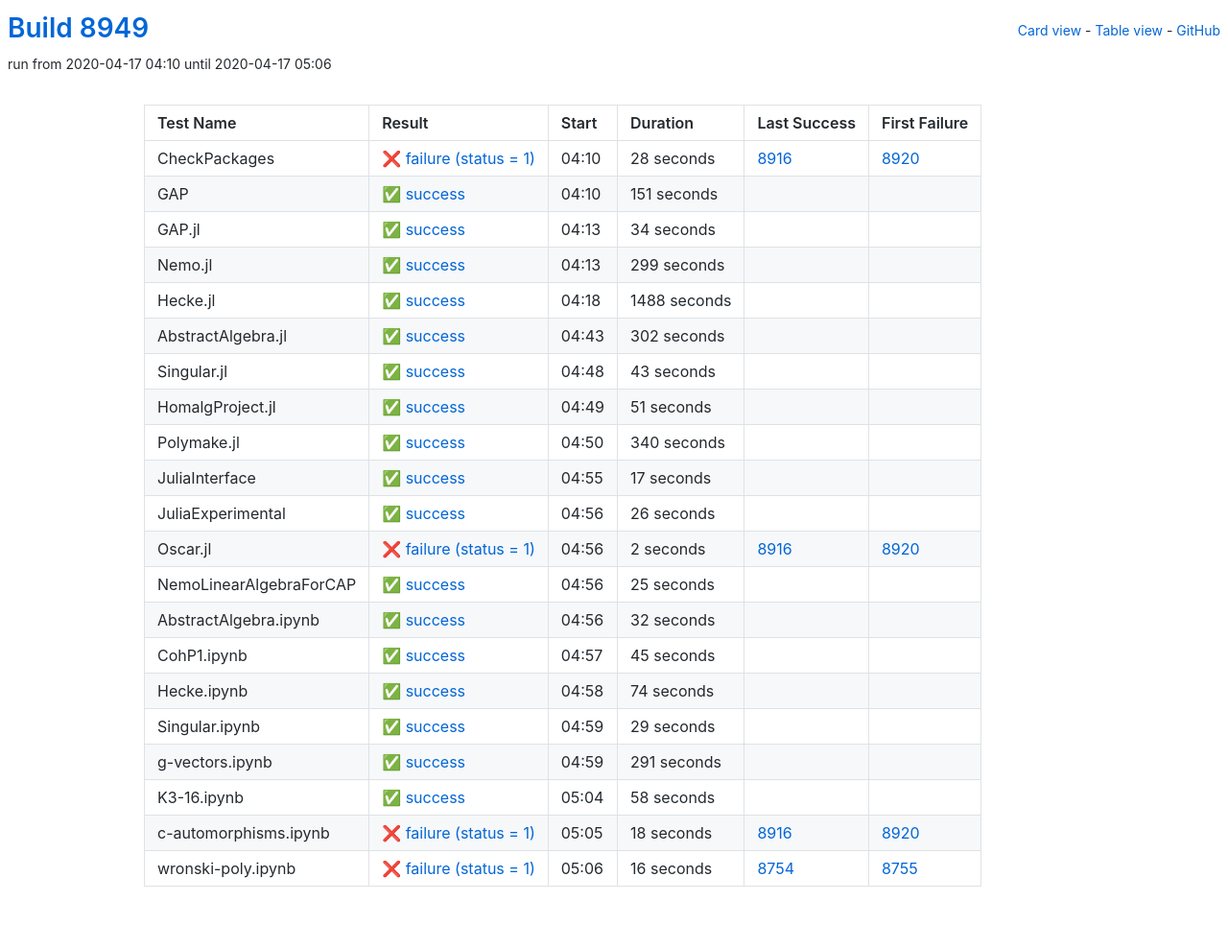
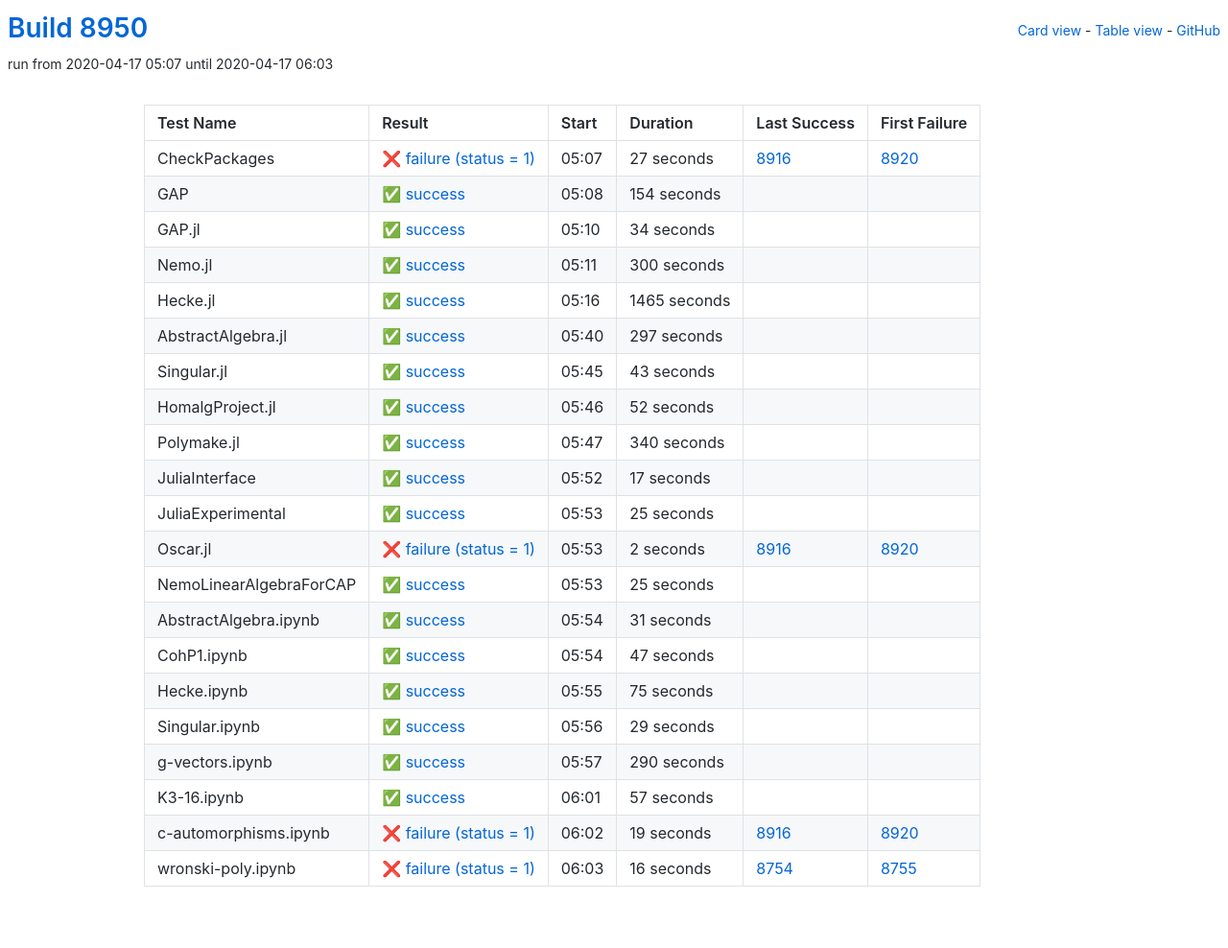
Before and after one commit to oscar-system/oscar-ci-status, a Jekyll site: the page built from table.html, in a window 1280 px wide. Shown: the whole page at 96% size. Built offline with Jekyll 4.4.1, drawn with Linux system fonts in a browser that asks for light colours.

Commit message:
Build 8950

```diff
--- a/_data/ci.yml
+++ b/_data/ci.yml
@@ -1,27 +1,27 @@
-build: 8949
-build_url: https://oscarci.mathematik.uni-kl.de/job/oscar/8949/
+build: 8950
+build_url: https://oscarci.mathematik.uni-kl.de/job/oscar/8950/
 job: oscar
 tests:
-- duration: 28
+- duration: 27
   exitcode: 1
   first_failure: 8920
   first_failure_url: https://oscarci.mathematik.uni-kl.de/job/oscar/8920/
   last_success: 8916
   last_success_url: https://oscarci.mathematik.uni-kl.de/job/oscar/8916/
-  log: https://oscarci.mathematik.uni-kl.de/job/oscar/8949/artifact/logs/build-8949/CheckPackages.log
+  log: https://oscarci.mathematik.uni-kl.de/job/oscar/8950/artifact/logs/build-8950/CheckPackages.log
   name: CheckPackages
-  start: 2020-04-17 04:10
+  start: 2020-04-17 05:07
   status: failure
   success: false
-- duration: 151
+- duration: 154
   exitcode: 0
   first_failure: false
   first_failure_url: null
   last_success: false
   last_success_url: null
-  log: https://oscarci.mathematik.uni-kl.de/job/oscar/8949/artifact/logs/build-8949/GAP.log
+  log: https://oscarci.mathematik.uni-kl.de/job/oscar/8950/artifact/logs/build-8950/GAP.log
   name: GAP
-  start: 2020-04-17 04:10
+  start: 2020-04-17 05:08
   status: success
   success: true
 - duration: 34
@@ -30,42 +30,42 @@ tests:
   first_failure_url: null
   last_success: false
   last_success_url: null
-  log: https://oscarci.mathematik.uni-kl.de/job/oscar/8949/artifact/logs/build-8949/GAP.jl.log
+  log: https://oscarci.mathematik.uni-kl.de/job/oscar/8950/artifact/logs/build-8950/GAP.jl.log
   name: GAP.jl
-  start: 2020-04-17 04:13
+  start: 2020-04-17 05:10
   status: success
   success: true
-- duration: 299
+- duration: 300
   exitcode: 0
   first_failure: false
   first_failure_url: null
   last_success: false
   last_success_url: null
-  log: https://oscarci.mathematik.uni-kl.de/job/oscar/8949/artifact/logs/build-8949/Nemo.jl.log
+  log: https://oscarci.mathematik.uni-kl.de/job/oscar/8950/artifact/logs/build-8950/Nemo.jl.log
   name: Nemo.jl
-  start: 2020-04-17 04:13
+  start: 2020-04-17 05:11
   status: success
   success: true
-- duration: 1488
+- duration: 1465
   exitcode: 0
   first_failure: false
   first_failure_url: null
   last_success: false
   last_success_url: null
-  log: https://oscarci.mathematik.uni-kl.de/job/oscar/8949/artifact/logs/build-8949/Hecke.jl.log
+  log: https://oscarci.mathematik.uni-kl.de/job/oscar/8950/artifact/logs/build-8950/Hecke.jl.log
   name: Hecke.jl
-  start: 2020-04-17 04:18
+  start: 2020-04-17 05:16
   status: success
   success: true
-- duration: 302
+- duration: 297
   exitcode: 0
   first_failure: false
   first_failure_url: null
   last_success: false
   last_success_url: null
-  log: https://oscarci.mathematik.uni-kl.de/job/oscar/8949/artifact/logs/build-8949/AbstractAlgebra.jl.log
+  log: https://oscarci.mathematik.uni-kl.de/job/oscar/8950/artifact/logs/build-8950/AbstractAlgebra.jl.log
   name: AbstractAlgebra.jl
-  start: 2020-04-17 04:43
+  start: 2020-04-17 05:40
   status: success
   success: true
 - duration: 43
@@ -74,20 +74,20 @@ tests:
   first_failure_url: null
   last_success: false
   last_success_url: null
-  log: https://oscarci.mathematik.uni-kl.de/job/oscar/8949/artifact/logs/build-8949/Singular.jl.log
+  log: https://oscarci.mathematik.uni-kl.de/job/oscar/8950/artifact/logs/build-8950/Singular.jl.log
   name: Singular.jl
-  start: 2020-04-17 04:48
+  start: 2020-04-17 05:45
   status: success
   success: true
-- duration: 51
+- duration: 52
   exitcode: 0
   first_failure: false
   first_failure_url: null
   last_success: false
   last_success_url: null
-  log: https://oscarci.mathematik.uni-kl.de/job/oscar/8949/artifact/logs/build-8949/HomalgProject.jl.log
+  log: https://oscarci.mathematik.uni-kl.de/job/oscar/8950/artifact/logs/build-8950/HomalgProject.jl.log
   name: HomalgProject.jl
-  start: 2020-04-17 04:49
+  start: 2020-04-17 05:46
   status: success
   success: true
 - duration: 340
@@ -96,9 +96,9 @@ tests:
   first_failure_url: null
   last_success: false
   last_success_url: null
-  log: https://oscarci.mathematik.uni-kl.de/job/oscar/8949/artifact/logs/build-8949/Polymake.jl.log
+  log: https://oscarci.mathematik.uni-kl.de/job/oscar/8950/artifact/logs/build-8950/Polymake.jl.log
   name: Polymake.jl
-  start: 2020-04-17 04:50
+  start: 2020-04-17 05:47
   status: success
   success: true
 - duration: 17
@@ -107,20 +107,20 @@ tests:
   first_failure_url: null
   last_success: false
   last_success_url: null
-  log: https://oscarci.mathematik.uni-kl.de/job/oscar/8949/artifact/logs/build-8949/JuliaInterface.log
+  log: https://oscarci.mathematik.uni-kl.de/job/oscar/8950/artifact/logs/build-8950/JuliaInterface.log
   name: JuliaInterface
-  start: 2020-04-17 04:55
+  start: 2020-04-17 05:52
   status: success
   success: true
-- duration: 26
+- duration: 25
   exitcode: 0
   first_failure: false
   first_failure_url: null
   last_success: false
   last_success_url: null
-  log: https://oscarci.mathematik.uni-kl.de/job/oscar/8949/artifact/logs/build-8949/JuliaExperimental.log
+  log: https://oscarci.mathematik.uni-kl.de/job/oscar/8950/artifact/logs/build-8950/JuliaExperimental.log
   name: JuliaExperimental
-  start: 2020-04-17 04:56
+  start: 2020-04-17 05:53
   status: success
   success: true
 - duration: 2
@@ -129,9 +129,9 @@ tests:
   first_failure_url: https://oscarci.mathematik.uni-kl.de/job/oscar/8920/
   last_success: 8916
   last_success_url: https://oscarci.mathematik.uni-kl.de/job/oscar/8916/
-  log: https://oscarci.mathematik.uni-kl.de/job/oscar/8949/artifact/logs/build-8949/Oscar.jl.log
+  log: https://oscarci.mathematik.uni-kl.de/job/oscar/8950/artifact/logs/build-8950/Oscar.jl.log
   name: Oscar.jl
-  start: 2020-04-17 04:56
+  start: 2020-04-17 05:53
   status: failure
   success: false
 - duration: 25
@@ -140,42 +140,42 @@ tests:
   first_failure_url: null
   last_success: false
   last_success_url: null
-  log: https://oscarci.mathematik.uni-kl.de/job/oscar/8949/artifact/logs/build-8949/NemoLinearAlgebraForCAP.log
+  log: https://oscarci.mathematik.uni-kl.de/job/oscar/8950/artifact/logs/build-8950/NemoLinearAlgebraForCAP.log
   name: NemoLinearAlgebraForCAP
-  start: 2020-04-17 04:56
+  start: 2020-04-17 05:53
   status: success
   success: true
-- duration: 32
+- duration: 31
   exitcode: 0
   first_failure: false
   first_failure_url: null
   last_success: false
   last_success_url: null
-  log: https://oscarci.mathematik.uni-kl.de/job/oscar/8949/artifact/logs/build-8949/AbstractAlgebra.ipynb.log
+  log: https://oscarci.mathematik.uni-kl.de/job/oscar/8950/artifact/logs/build-8950/AbstractAlgebra.ipynb.log
   name: AbstractAlgebra.ipynb
-  start: 2020-04-17 04:56
+  start: 2020-04-17 05:54
   status: success
   success: true
-- duration: 45
+- duration: 47
   exitcode: 0
   first_failure: false
   first_failure_url: null
   last_success: false
   last_success_url: null
-  log: https://oscarci.mathematik.uni-kl.de/job/oscar/8949/artifact/logs/build-8949/CohP1.ipynb.log
+  log: https://oscarci.mathematik.uni-kl.de/job/oscar/8950/artifact/logs/build-8950/CohP1.ipynb.log
   name: CohP1.ipynb
-  start: 2020-04-17 04:57
+  start: 2020-04-17 05:54
   status: success
   success: true
-- duration: 74
+- duration: 75
   exitcode: 0
   first_failure: false
   first_failure_url: null
   last_success: false
   last_success_url: null
-  log: https://oscarci.mathematik.uni-kl.de/job/oscar/8949/artifact/logs/build-8949/Hecke.ipynb.log
+  log: https://oscarci.mathematik.uni-kl.de/job/oscar/8950/artifact/logs/build-8950/Hecke.ipynb.log
   name: Hecke.ipynb
-  start: 2020-04-17 04:58
+  start: 2020-04-17 05:55
   status: success
   success: true
 - duration: 29
@@ -184,42 +184,42 @@ tests:
   first_failure_url: null
   last_success: false
   last_success_url: null
-  log: https://oscarci.mathematik.uni-kl.de/job/oscar/8949/artifact/logs/build-8949/Singular.ipynb.log
+  log: https://oscarci.mathematik.uni-kl.de/job/oscar/8950/artifact/logs/build-8950/Singular.ipynb.log
   name: Singular.ipynb
-  start: 2020-04-17 04:59
+  start: 2020-04-17 05:56
   status: success
   success: true
-- duration: 291
+- duration: 290
   exitcode: 0
   first_failure: false
   first_failure_url: null
   last_success: false
   last_success_url: null
-  log: https://oscarci.mathematik.uni-kl.de/job/oscar/8949/artifact/logs/build-8949/g-vectors.ipynb.log
+  log: https://oscarci.mathematik.uni-kl.de/job/oscar/8950/artifact/logs/build-8950/g-vectors.ipynb.log
   name: g-vectors.ipynb
-  start: 2020-04-17 04:59
+  start: 2020-04-17 05:57
   status: success
   success: true
-- duration: 58
+- duration: 57
   exitcode: 0
   first_failure: false
   first_failure_url: null
   last_success: false
   last_success_url: null
-  log: https://oscarci.mathematik.uni-kl.de/job/oscar/8949/artifact/logs/build-8949/K3-16.ipynb.log
+  log: https://oscarci.mathematik.uni-kl.de/job/oscar/8950/artifact/logs/build-8950/K3-16.ipynb.log
   name: K3-16.ipynb
-  start: 2020-04-17 05:04
+  start: 2020-04-17 06:01
   status: success
   success: true
-- duration: 18
+- duration: 19
   exitcode: 1
   first_failure: 8920
   first_failure_url: https://oscarci.mathematik.uni-kl.de/job/oscar/8920/
   last_success: 8916
   last_success_url: https://oscarci.mathematik.uni-kl.de/job/oscar/8916/
-  log: https://oscarci.mathematik.uni-kl.de/job/oscar/8949/artifact/logs/build-8949/c-automorphisms.ipynb.log
+  log: https://oscarci.mathematik.uni-kl.de/job/oscar/8950/artifact/logs/build-8950/c-automorphisms.ipynb.log
   name: c-automorphisms.ipynb
-  start: 2020-04-17 05:05
+  start: 2020-04-17 06:02
   status: failure
   success: false
 - duration: 16
@@ -228,8 +228,8 @@ tests:
   first_failure_url: https://oscarci.mathematik.uni-kl.de/job/oscar/8755/
   last_success: 8754
   last_success_url: https://oscarci.mathematik.uni-kl.de/job/oscar/8754/
-  log: https://oscarci.mathematik.uni-kl.de/job/oscar/8949/artifact/logs/build-8949/wronski-poly.ipynb.log
+  log: https://oscarci.mathematik.uni-kl.de/job/oscar/8950/artifact/logs/build-8950/wronski-poly.ipynb.log
   name: wronski-poly.ipynb
-  start: 2020-04-17 05:06
+  start: 2020-04-17 06:03
   status: failure
   success: false
```
Also changed, not shown: README.md.
